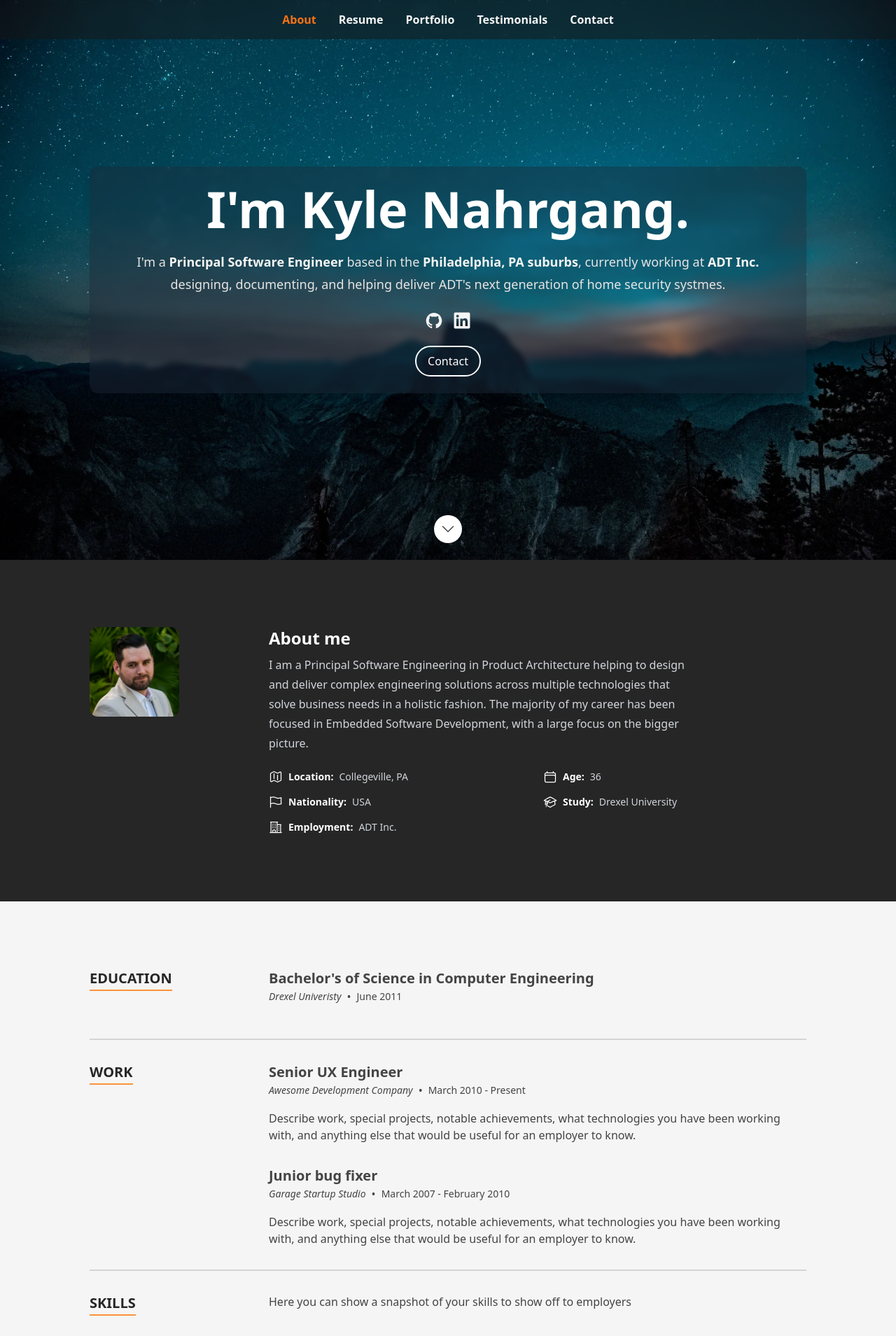
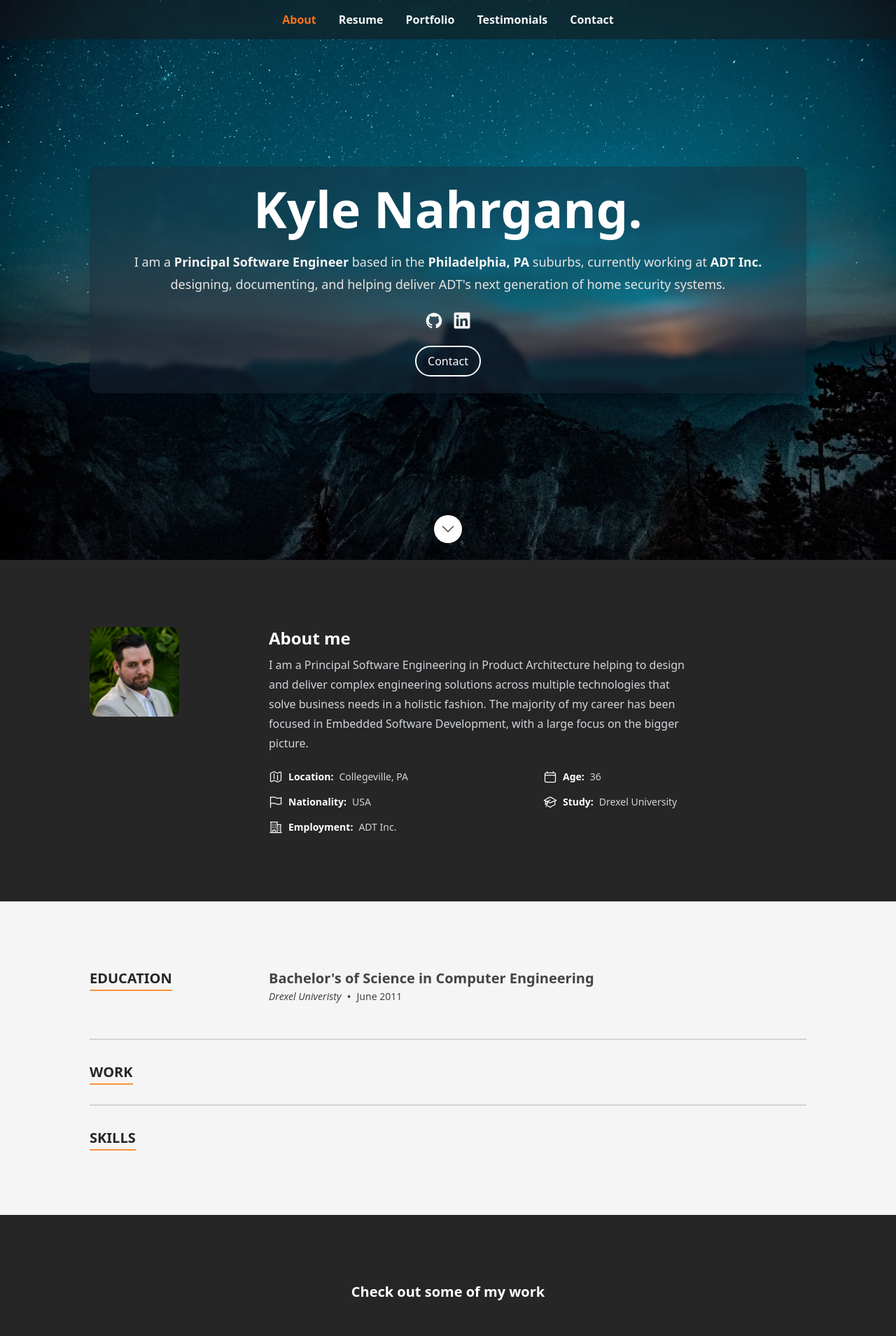
Before and after one commit to kyle-nahrgang/resume, a Next.js app: page / in a window 1280 px wide. Shown: the top 1909 px of the page at 70% size. Built offline with nearby package versions, Linux system fonts and the light colour scheme.

Commit message:
hide more placeholder data

```diff
--- a/src/components/Sections/Resume/index.tsx
+++ b/src/components/Sections/Resume/index.tsx
@@ -1,9 +1,9 @@
-import {FC, memo} from 'react';
+import { FC, memo } from 'react';
 
-import {education, experience, SectionId, skills} from '../../../data/data';
+import { education, experience, SectionId, skills } from '../../../data/data';
 import Section from '../../Layout/Section';
 import ResumeSection from './ResumeSection';
-import {SkillGroup} from './Skills';
+import { SkillGroup } from './Skills';
 import TimelineItem from './TimelineItem';
 
 const Resume: FC = memo(() => {
@@ -21,7 +21,6 @@ const Resume: FC = memo(() => {
           ))}
         </ResumeSection>
         <ResumeSection title="Skills">
-          <p className="pb-8">Here you can show a snapshot of your skills to show off to employers</p>
           <div className="grid grid-cols-1 gap-6 md:grid-cols-2">
             {skills.map((skillgroup, index) => (
               <SkillGroup key={`${skillgroup.name}-${index}`} skillGroup={skillgroup} />
--- a/src/data/data.tsx
+++ b/src/data/data.tsx
@@ -53,12 +53,12 @@ export type SectionId = (typeof SectionId)[keyof typeof SectionId];
  */
 export const heroData: Hero = {
   imageSrc: heroImage,
-  name: `I'm Kyle Nahrgang.`,
+  name: `Kyle Nahrgang.`,
   description: (
     <>
       <p className="prose-sm text-stone-200 sm:prose-base lg:prose-lg">
-        I'm a <strong className="text-stone-100">Principal Software Engineer</strong> based in the <strong className="text-stone-100">Philadelphia, PA suburbs</strong>, currently working
-        at <strong className="text-stone-100">ADT Inc.</strong> designing, documenting, and helping deliver ADT's next generation of home security systmes.
+        I am a <strong className="text-stone-100">Principal Software Engineer</strong> based in the <strong className="text-stone-100">Philadelphia, PA</strong>  suburbs, currently working
+        at <strong className="text-stone-100">ADT Inc.</strong> designing, documenting, and helping deliver ADT's next generation of home security systems.
       </p>
     </>
   ),
@@ -101,6 +101,7 @@ export const aboutData: About = {
  * Skills section
  */
 export const skills: SkillGroup[] = [
+  /*
   {
     name: 'Frontend development',
     skills: [
@@ -152,6 +153,7 @@ export const skills: SkillGroup[] = [
       },
     ],
   },
+  */
 ];
 
 /**
@@ -241,6 +243,7 @@ export const education: TimelineItem[] = [
 ];
 
 export const experience: TimelineItem[] = [
+  /*
   {
     date: 'March 2010 - Present',
     location: 'Awesome Development Company',
@@ -263,6 +266,7 @@ export const experience: TimelineItem[] = [
       </p>
     ),
   },
+  */
 ];
 
 /**
```
